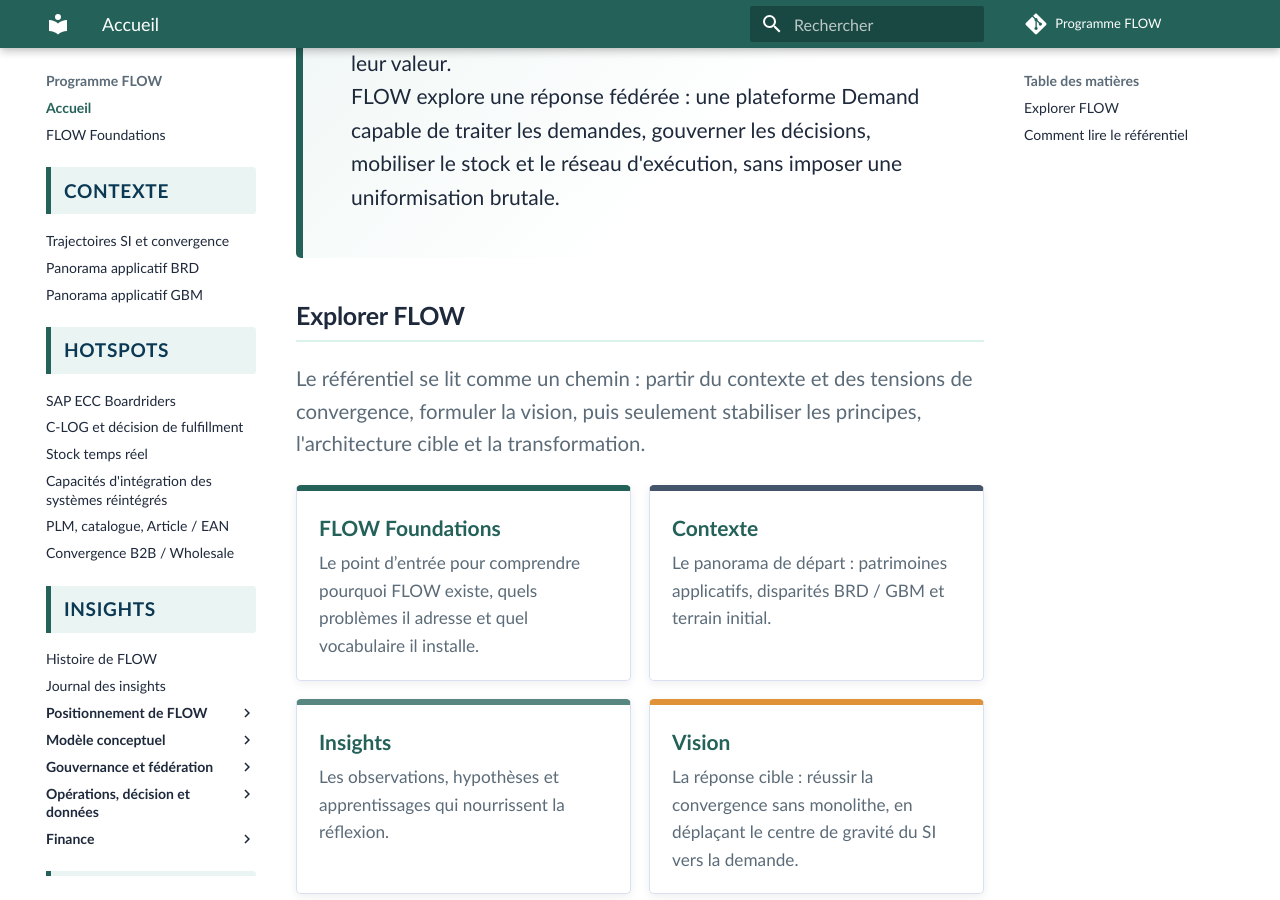
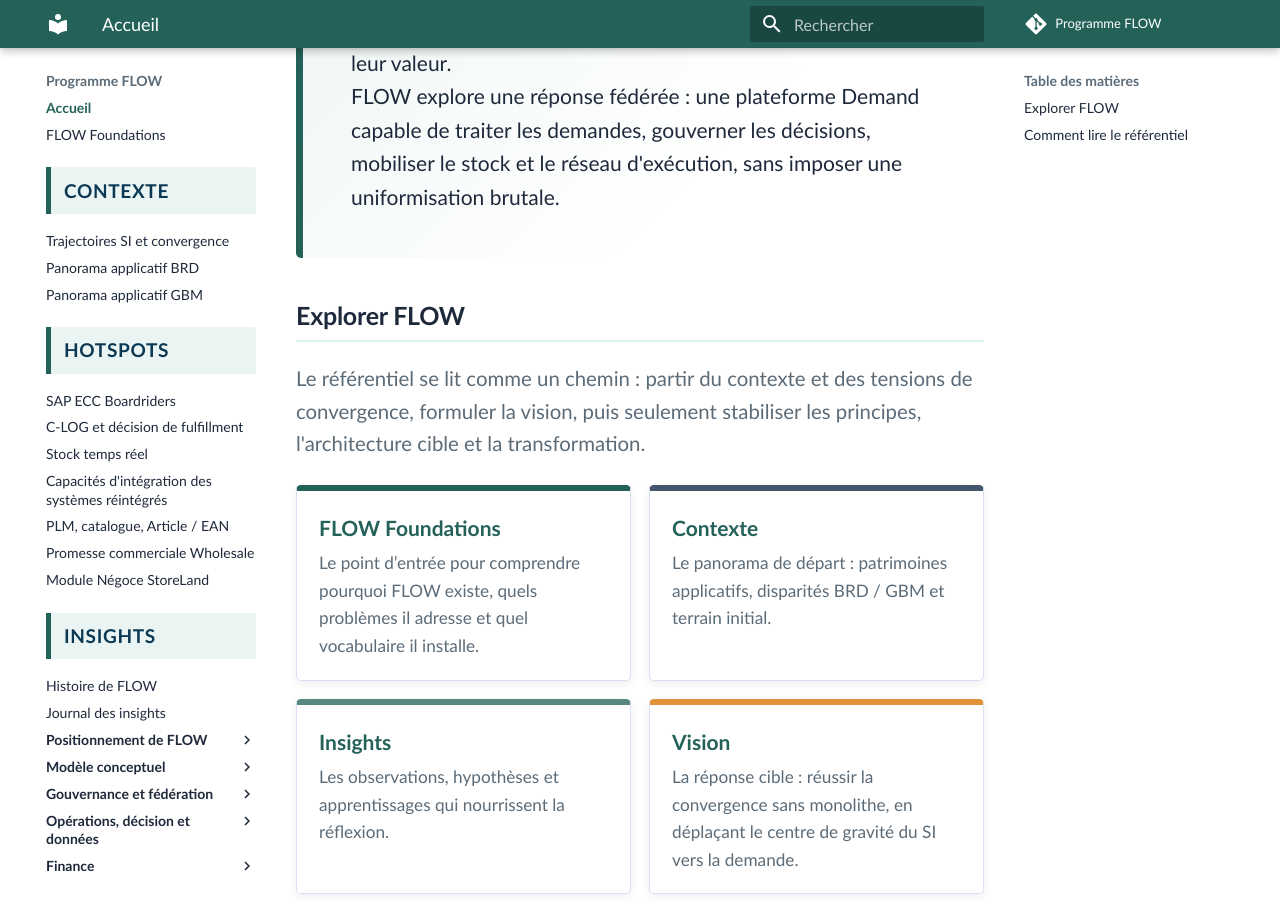
Before and after one commit to laurent-sintes/FLOW-Program, an MkDocs documentation site: the page built from docs/index.md, in a window 1280 px wide and 900 px high, scrolled down 317 px. Built offline with MkDocs 1.6.1 and Material for MkDocs 9.7.7, drawn with Linux system fonts in a browser that asks for light colours; comment, search, counter and statistics services are not loaded.

Commit message:
Distinguer les hotspots Wholesale et Negoce dans la navigation

```diff
--- a/mkdocs.yml
+++ b/mkdocs.yml
@@ -37,7 +37,8 @@
       - Stock temps réel: hotspots/stock-temps-reel.md
       - Capacités d'intégration des systèmes réintégrés: hotspots/capacites-integration-systemes-reintegres.md
       - PLM, catalogue, Article / EAN: hotspots/plm-catalogue-article-ean.md
-      - Convergence B2B / Wholesale: hotspots/convergence-b2b-wholesale.md
+      - Promesse commerciale Wholesale: hotspots/convergence-b2b-wholesale.md
+      - Module Négoce StoreLand: hotspots/module-negoce-storeland.md
   - Insights:
       - Repères: insights/index.md
       - Histoire de FLOW: insights/histoire-de-flow.md
```
